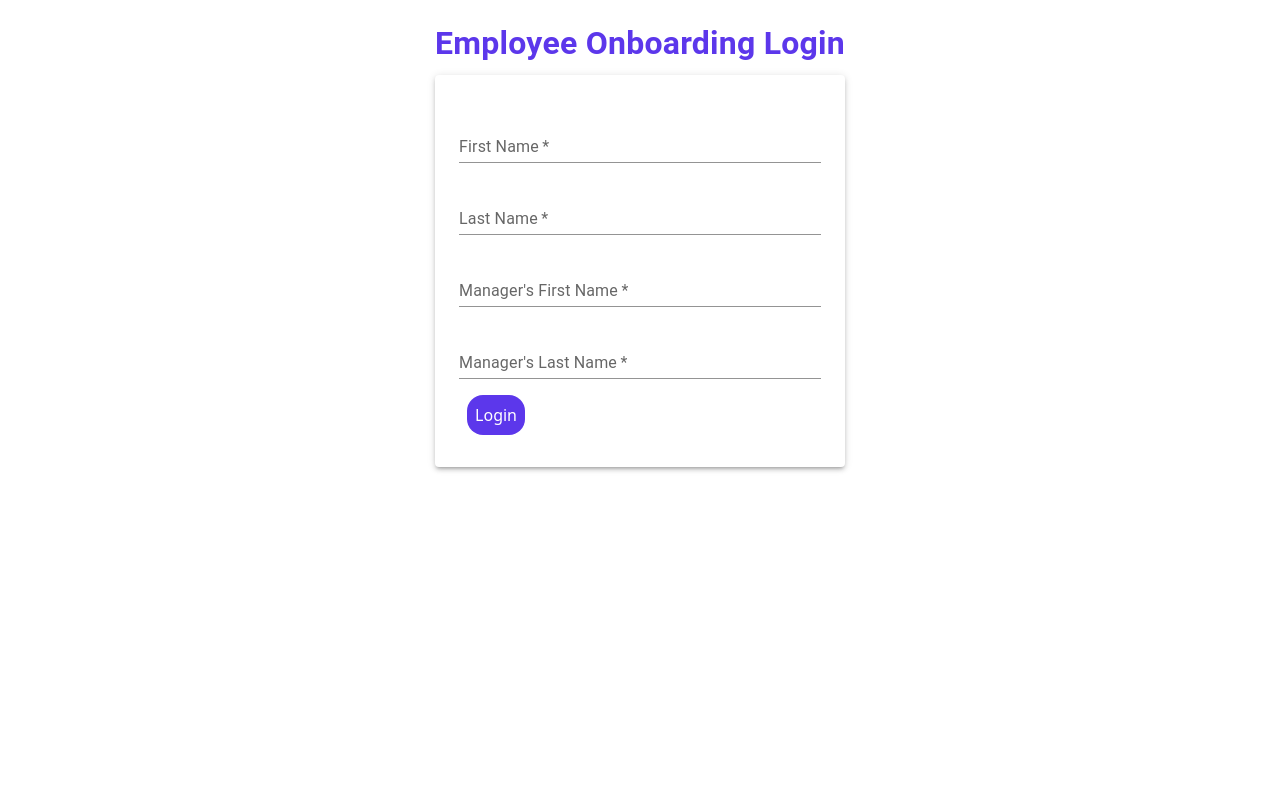
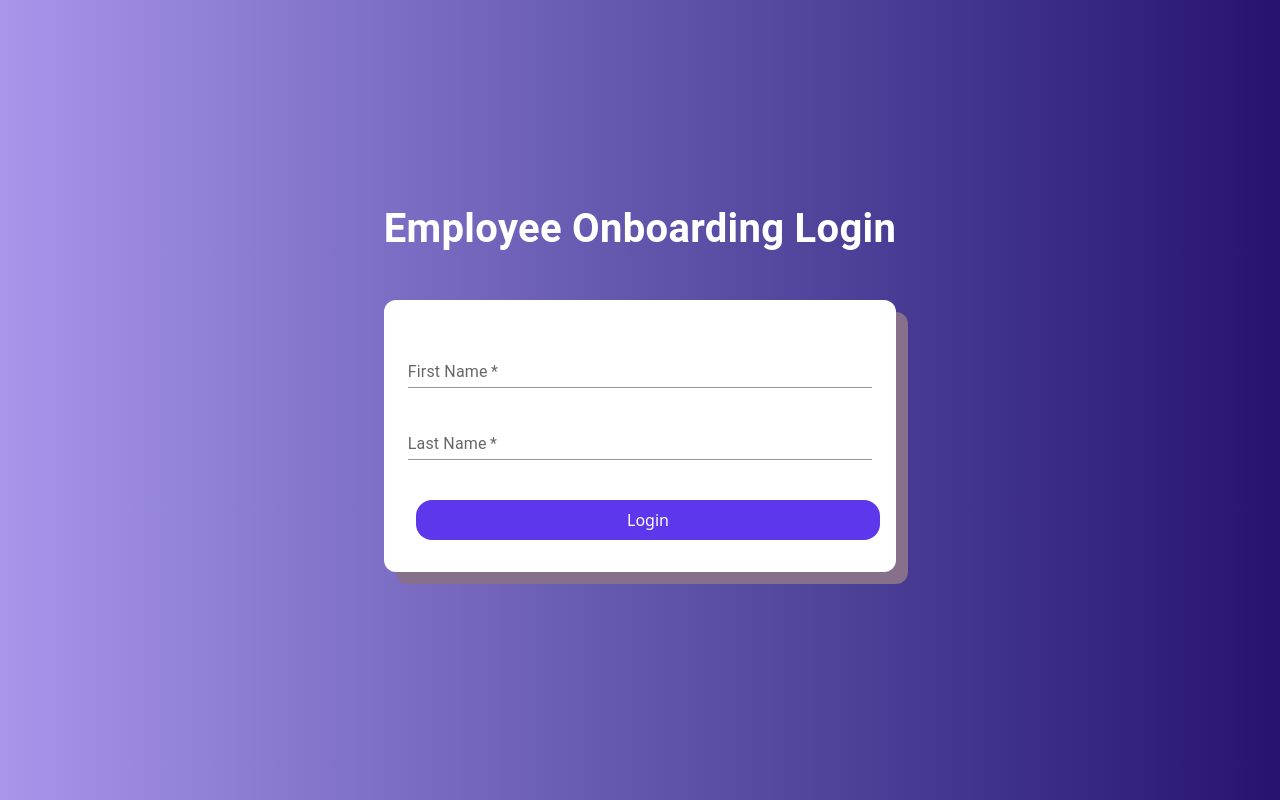
Before and after one commit to kartikunify01/onboardingApp, a Next.js app: page /login in a window 1280 px wide. Built offline with nearby package versions, Linux system fonts and the light colour scheme.

Commit message:
Worked on login page, stored frontend team data in db

```diff
--- /dev/null
+++ b/app/api/login/route.ts
@@ -0,0 +1,21 @@
+import { sql } from "@/lib/db";
+import { NextRequest, NextResponse } from "next/server";
+
+export async function POST(req : NextRequest){
+    const body = await req.json();
+    console.log("POST REQUEST HIT!",body);
+    const firstName = body.firstName.toLowerCase().trim()
+    const lastName = body.lastName.toLowerCase().trim()
+    const data = await sql`SELECT * FROM employees where employee_name = ${firstName + " " + lastName}`;
+    console.log("POST REQUEST HIT!",data);
+    if(data.length == 0){
+        return NextResponse.json({
+            message : "Invalid User",
+            success : false
+        })
+    }
+    return NextResponse.json({
+        success : true,
+        data:data
+    })
+}
--- a/app/check-in/page.tsx
+++ b/app/check-in/page.tsx
@@ -1,17 +1,9 @@
 'use client'
-import React, { useState } from "react";
-import Box from "@mui/material/Box";
-import Tab from "@mui/material/Tab";
-import { Button, Tabs } from "@mui/material";
 import CheckInPage from "@/components/CheckInPage";
 
 const CheckIn = () => {
-    const [add,openAdd] = useState<Boolean>(true);
     return (
-        add ?
-        <div className="">
             <CheckInPage />
-        </div> : <CheckInPage />
     )
 }
 export default CheckIn;
--- a/app/login/page.tsx
+++ b/app/login/page.tsx
@@ -4,16 +4,16 @@ import { Box, Paper, TextField, Typography } from "@mui/material";
 import Form, { IChangeEvent } from "@rjsf/core";
 import { FieldTemplateProps, RJSFSchema, WidgetProps } from "@rjsf/utils";
 import validator from "@rjsf/validator-ajv8";
+import axios from "axios";
+import { redirect } from "next/navigation";
 import { useState } from "react";
 
 const schema: RJSFSchema = {
   type: "object",
-  required: ["firstName", "lastName", "managerFirstName", "managerLastName"],
+  required: ["firstName", "lastName"],
   properties: {
     firstName: { type: "string", title: "First Name" },
     lastName: { type: "string", title: "Last Name" },
-    managerFirstName: { type: "string", title: "Manager's First Name" },
-    managerLastName: { type: "string", title: "Manager's Last Name" },
   },
 };
 const uiSchema = {
@@ -63,14 +63,7 @@ const widgets = {
   TextWidget: CustomTextWidget,
 };
 function CustomFieldTemplate(props: FieldTemplateProps) {
-  const {
-    classNames,
-    style,
-    help,
-    description,
-    errors,
-    children,
-  } = props;
+  const { classNames, style, help, description, errors, children } = props;
   return (
     <div className={classNames} style={style}>
       {description}
@@ -88,24 +81,38 @@ const page = () => {
     null,
   );
 
-  const handleSubmit = (
-    data: IChangeEvent<UserProfile, RJSFSchema, UserProfile>,
-  ) => {
-    console.log("Form data submitted:", data.formData);
+  const handleSubmit = async (data:IChangeEvent<UserProfile,RJSFSchema>) => {
     setFormData(data.formData);
+    const formData = data.formData;
+    if(!formData) return;
+
+    const response = await axios.post('/api/login',formData)
+    if(response.data.success){
+      console.log("response: ",response.data.data[0]);
+      redirect('/')
+    }
+    else{
+      console.error("error occ: ",response.data)
+    }
   };
 
   return (
-    <Box sx={{ maxWidth: 600, margin: "0 auto", padding: 3 }}>
-      <Typography variant="h4" gutterBottom sx={{
-        fontSize:"2rem",
-        fontWeight:"bold",
-        color:"#5c37eb",
-      }}>
+    <div className="flex bg-gradient-to-r from-[#a896eb] to-[#27126F] h-full">
+      <Box sx={{ maxWidth: 700, margin: "auto", padding: 3 }}>
+        <Typography
+          variant="h4"
+          gutterBottom
+          sx={{
+            fontSize: "2.5rem",
+            fontWeight: "bold",
+            color: "white",
+            paddingBottom: 4,
+          }}
+        >
           Employee Onboarding Login
         </Typography>
 
-      <Paper elevation={3} sx={{ padding: 3, marginBottom: 3,gap:4 }}>
+        <Paper elevation={3} sx={{ padding: 3, marginBottom: 3, gap: 4, boxShadow:".75rem .75rem #86708bff",borderRadius:".75rem"}}>
           <Form
             schema={schema}
             uiSchema={uiSchema}
@@ -114,7 +121,21 @@ const page = () => {
             widgets={widgets}
             templates={templates}
           >
-          <button type="submit" style={{margin:8,cursor:"pointer",padding:8,backgroundColor:"#5c37eb",color:"white",borderRadius:"1rem"}}>Login</button>
+            <button
+              type="submit"
+              style={{
+                margin: 8,
+                cursor: "pointer",
+                padding: 8,
+                backgroundColor: "#5c37eb",
+                color: "white",
+                width:"100%",
+                borderRadius: "1rem",
+                marginTop:"2rem"
+              }}
+            >
+              Login
+            </button>
           </Form>
         </Paper>
 
@@ -127,6 +148,7 @@ const page = () => {
           </Paper>
         )}
       </Box>
+    </div>
   );
 };
 
--- a/components/CalenItem.tsx
+++ b/components/CalenItem.tsx
@@ -7,7 +7,6 @@ interface CalenItemProps{
 }
 const CalenItem = ({dayNo,progress,selected,clicks}:CalenItemProps) => {
   const hue = (progress * 130) / 100;
-
   return (
     <div className={'flex flex-col rounded-md border items-center px-5 py-1 bg-violet-500 border-[#d2c7f9] hover:bg-violet-100 cursor-pointer'}
       onClick={()=>{
--- a/components/Logout.tsx
+++ b/components/Logout.tsx
@@ -1,16 +1,16 @@
 import Image from 'next/image'
-import React from 'react'
+import Link from 'next/link'
 
 const Logout = () => {
   return (
-    <div className='p-1.5'>
+    <Link className='p-1.5' href={'/login'}>
         <Image
             src={'/images/logout.svg'}
             height={16}
             width={16}
             alt='logout'
         />
-    </div>
+    </Link>
   )
 }
 
--- a/components/Navbar.tsx
+++ b/components/Navbar.tsx
@@ -1,10 +1,7 @@
-import Image from 'next/image'
-import React from 'react'
 import LogoImage from './LogoImage'
 import NameImage from './NameImage'
 import CheckIn from './CheckIn'
 import ContactDets from './ContactDets'
-import { Separator } from "@/components/ui/separator"
 import Logout from './Logout'
 import Link from 'next/link'
 
```
Also changed, not shown: app/page.tsx (+0 -8 lines), app/api/temp.ts (deleted). Lines whose indentation alone changed are shown as unchanged.
